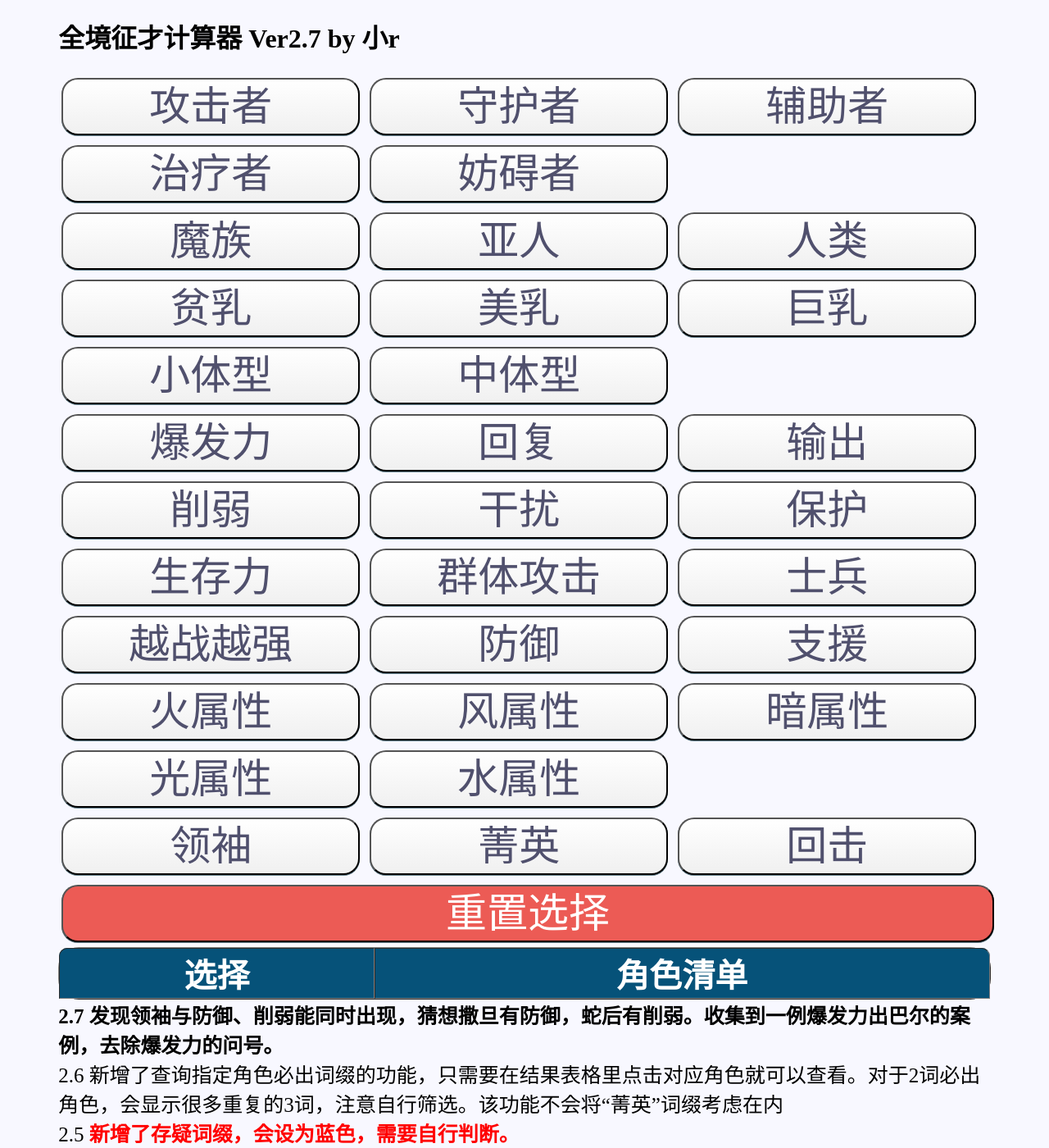
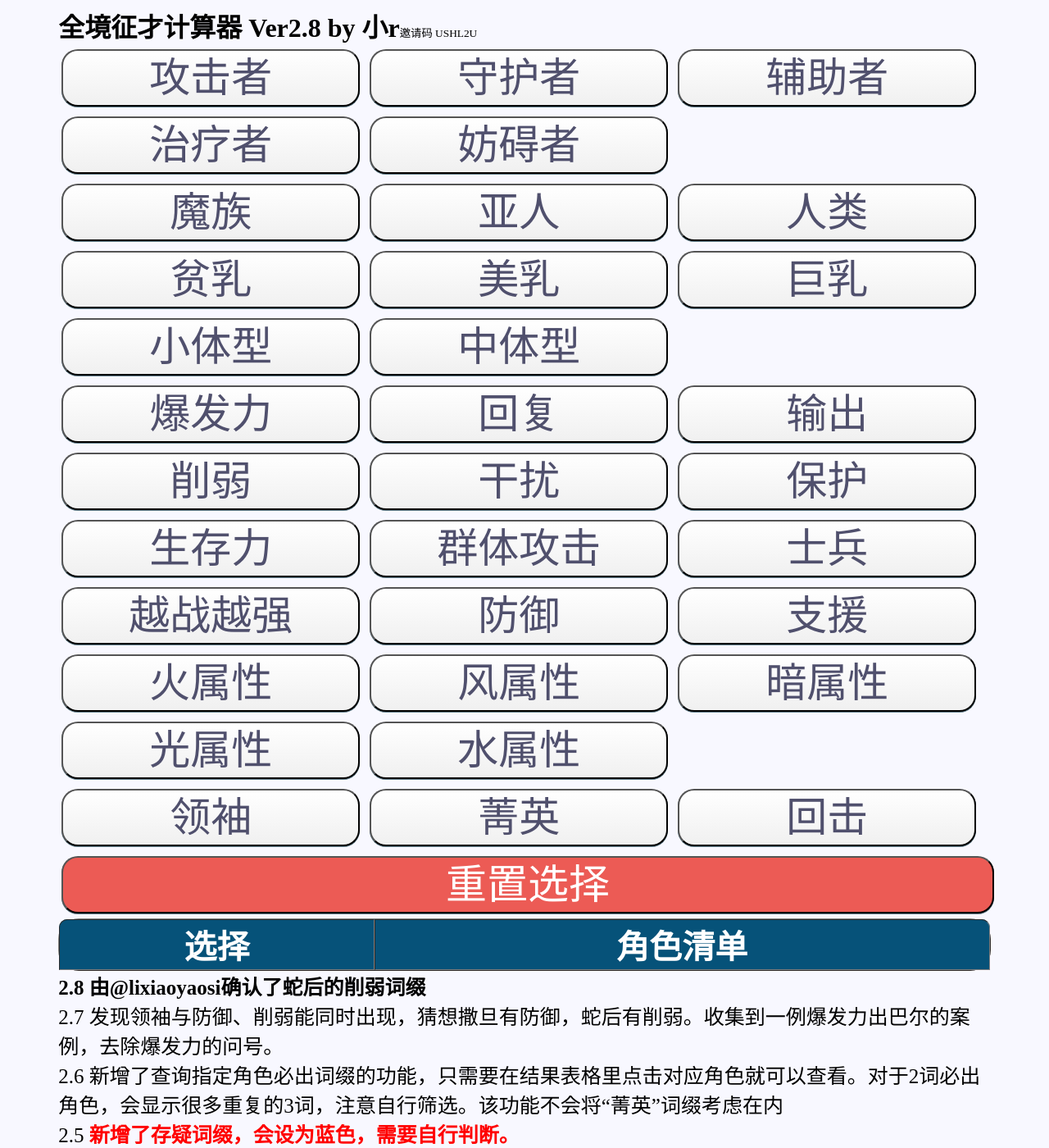
Before and after one commit to RShock/RShock.github.io, a Jekyll site: the page index.html, which Jekyll copies as it is, in a window 1280 px wide and 1400 px high. Shown: the whole window at 82% size. Built offline with Jekyll 4.4.1, drawn with Linux system fonts in a browser that asks for light colours; comment, search, counter and statistics services are not loaded.

Commit message:
Update index.html

```diff
--- a/index.html
+++ b/index.html
@@ -339,7 +339,7 @@
 
 <body style="background:#F8F8FF" id="body">
   <div id="center_box">
-    <h1>全境征才计算器 Ver2.7 by 小r</h1>
+    <h1 style="display: inline;">全境征才计算器 Ver2.8 by 小r</h1><small>邀请码 USHL2U</small></br>
 
     <button type="button" class='btn_normal btn'>攻击者</button>
     <button type="button" class='btn_normal btn'>守护者</button>
@@ -395,7 +395,8 @@
     </table>
 
     <div id="foobar">
-      <b> 2.7 发现领袖与防御、削弱能同时出现，猜想撒旦有防御，蛇后有削弱。收集到一例爆发力出巴尔的案例，去除爆发力的问号。</b></br>
+      <b>2.8 由@lixiaoyaosi确认了蛇后的削弱词缀</br></b>
+      2.7 发现领袖与防御、削弱能同时出现，猜想撒旦有防御，蛇后有削弱。收集到一例爆发力出巴尔的案例，去除爆发力的问号。</br>
       2.6 新增了查询指定角色必出词缀的功能，只需要在结果表格里点击对应角色就可以查看。对于2词必出角色，会显示很多重复的3词，注意自行筛选。该功能不会将“菁英”词缀考虑在内</br>
       2.5 <b><font color="red">新增了存疑词缀，会设为蓝色，需要自行判断。</br>
         本计算器的领袖词缀由于样本过少，可能出现各种疏漏。
```
